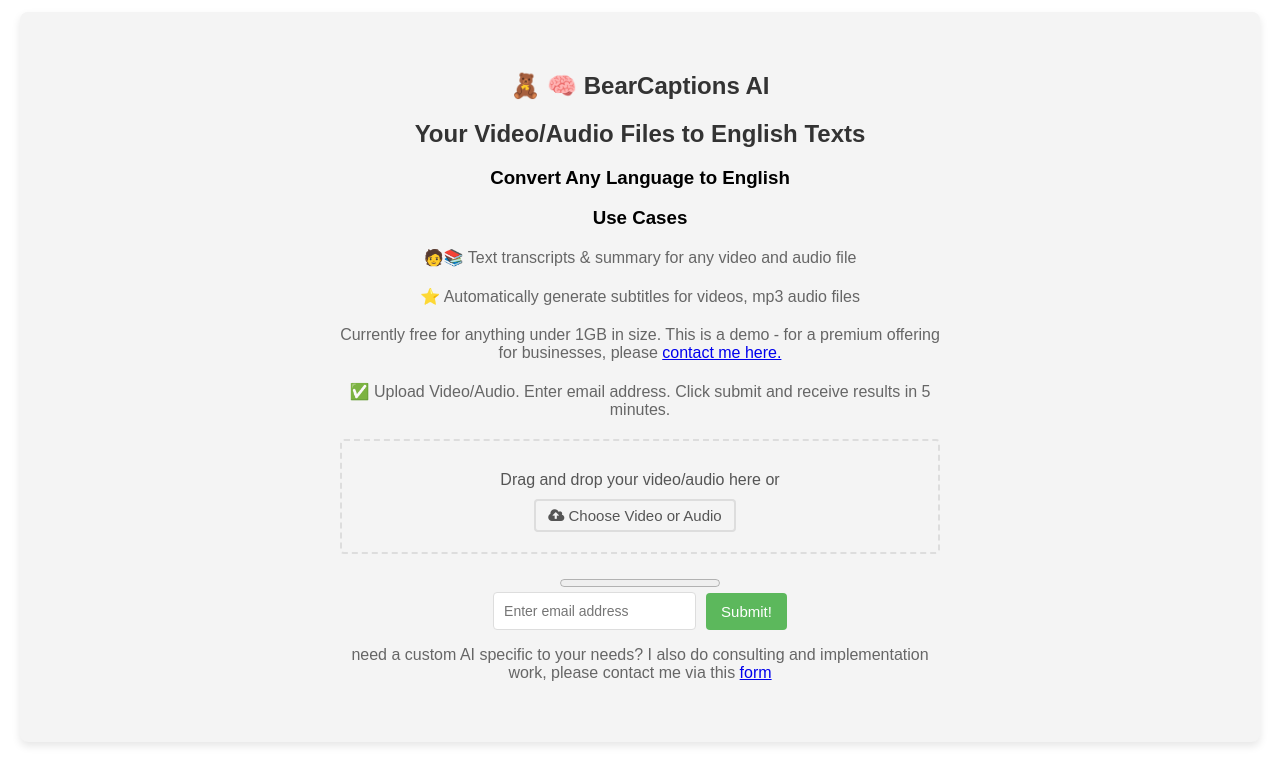
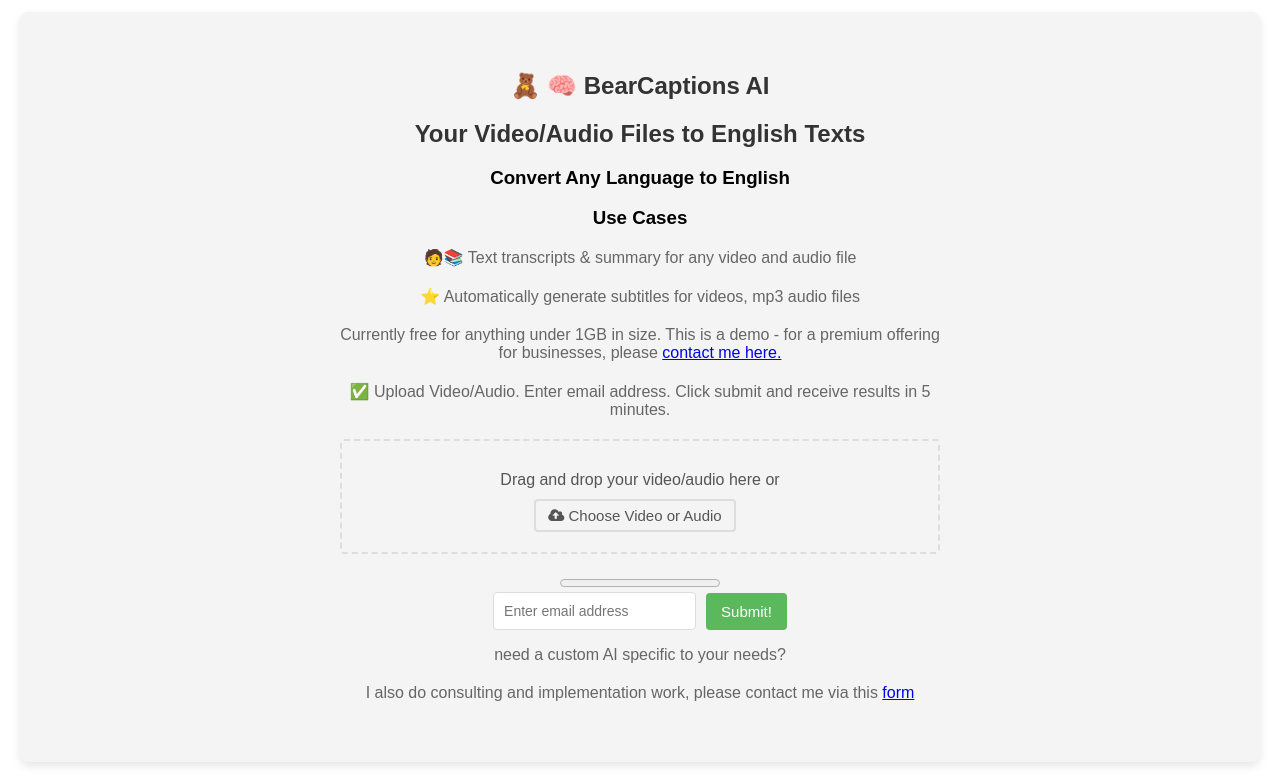
Before and after one commit to Clartias/clartias.github.io, a plain HTML site: page index.html in a window 1280 px wide. Shown: the part 121-903 px from the top of the page. Drawn offline with Linux system fonts and the light colour scheme.

Commit message:
Update index.html

```diff
--- a/index.html
+++ b/index.html
@@ -55,7 +55,8 @@
                         <input type="email" id="emailField" name="email" placeholder="Enter email address" required />
                         <button type="button" id="submitButton" class="upload-btn">Submit!</button>
                     </div>
-                    <p>need a custom AI specific to your needs? I also do consulting and implementation work, please contact me via this <a href="https://docs.google.com/forms/d/e/1FAIpQLSdptPQubXLJCj7j9qKTGugvLPE_09RWQMXnmTE4FaEW3m6zdQ/viewform?usp=sf_link">form</a></p>
+                    <p>need a custom AI specific to your needs?</p>
+                    <p>I also do consulting and implementation work, please contact me via this <a href="https://docs.google.com/forms/d/e/1FAIpQLSdptPQubXLJCj7j9qKTGugvLPE_09RWQMXnmTE4FaEW3m6zdQ/viewform?usp=sf_link">form</a></p>
                 </form>
             </div>
         </section>
```
